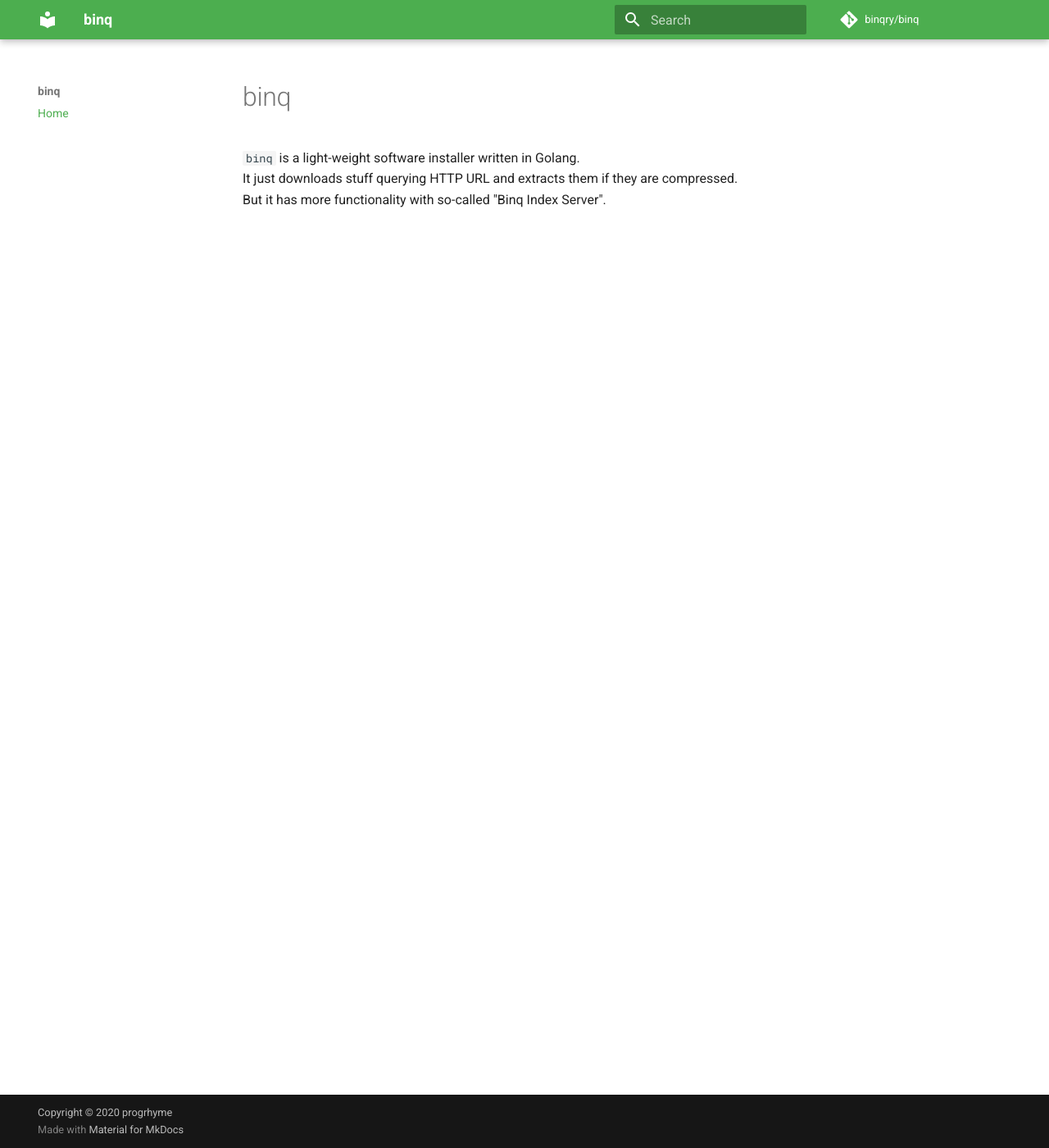
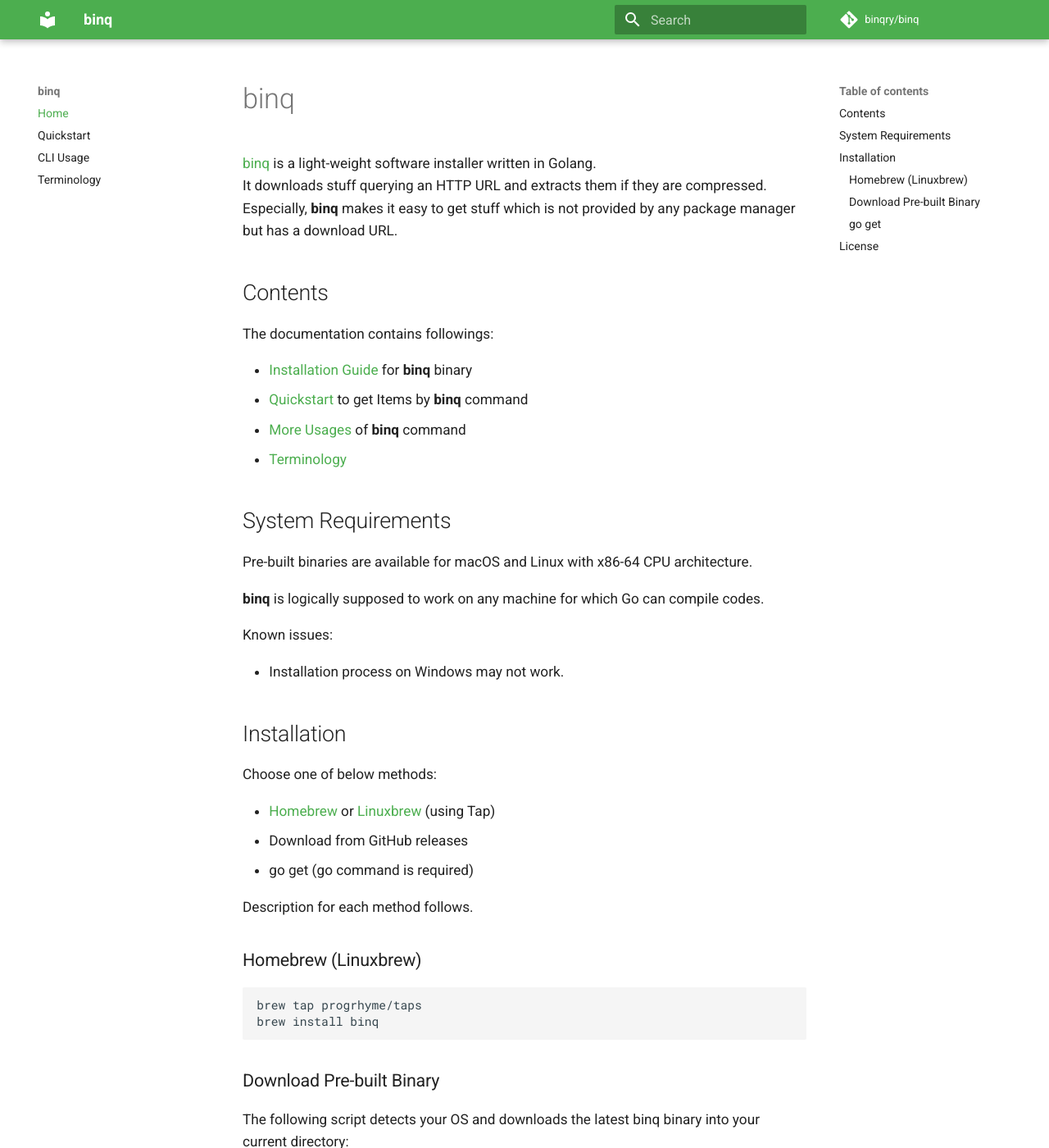
Before and after one commit to binqry/binqry.github.io, an MkDocs documentation site: the page built from docs/index.md, in a window 1280 px wide and 1400 px high. Shown: the whole window at 82% size. Built offline with MkDocs 1.6.1 and Material for MkDocs 9.7.7, drawn with Linux system fonts in a browser that asks for light colours; comment, search, counter and statistics services are not loaded; some of the changed text lies outside the part shown.

Commit message:
1st documentation

````diff
--- a/docs/index.md
+++ b/docs/index.md
@@ -1,5 +1,66 @@
 # binq
 
-`binq` is a light-weight software installer written in Golang.
-It just downloads stuff querying HTTP URL and extracts them if they are compressed.
-But it has more functionality with so-called "Binq Index Server".
+[binq](https://github.com/binqry/binq) is a light-weight software installer written in Golang.
+It downloads stuff querying an HTTP URL and extracts them if they are compressed.
+Especially, **binq** makes it easy to get stuff which is not provided by any package manager but has
+a download URL.
+
+## Contents
+
+The documentation contains followings:
+
+- [Installation Guide](#installation) for **binq** binary
+- [Quickstart](./quickstart/) to get Items by **binq** command
+- [More Usages](./cli-usage/) of **binq** command
+- [Terminology](./terminology/)
+
+## System Requirements
+
+Pre-built binaries are available for macOS and Linux with x86-64 CPU architecture.
+
+**binq** is logically supposed to work on any machine for which Go can compile codes.
+
+Known issues:
+
+- Installation process on Windows may not work.
+
+## Installation
+
+Choose one of below methods:
+
+- [Homebrew](https://brew.sh/) or [Linuxbrew](https://docs.brew.sh/Homebrew-on-Linux) (using Tap)
+- Download from GitHub releases
+- go get (go command is required)
+
+Description for each method follows.
+
+### Homebrew (Linuxbrew)
+
+```sh
+brew tap progrhyme/taps
+brew install binq
+```
+
+### Download Pre-built Binary
+
+The following script detects your OS and downloads the latest binq binary into your current directory:
+
+```sh
+curl -s "https://raw.githubusercontent.com/binqry/binq/master/get-binq.sh" | bash
+```
+
+Other versions are available on [GitHub Releases](https://github.com/binqry/binq/releases).
+
+### go get
+
+Just run this:
+
+```sh
+go get github.com/binqry/binq/cmd/binq
+```
+
+## License
+
+The MIT License.
+
+Copyright &copy; 2020 IKEDA Kiyoshi
--- /dev/null
+++ b/docs/stylesheets/extra.css
@@ -0,0 +1,12 @@
+.md-typeset {
+  font-size: .86rem;
+  line-height: 1.6;
+}
+
+.md-typeset table:not([class]) {
+  font-size: .78rem;
+}
+
+.md-typeset .admonition, .md-typeset details {
+  font-size: .72rem;
+}
--- a/mkdocs.yml
+++ b/mkdocs.yml
@@ -25,6 +25,12 @@
   - search
   - git-revision-date-localized
 
+extra_css:
+  - stylesheets/extra.css
+
 # Pages
 nav:
   - Home: index.md
+  - Quickstart: quickstart.md
+  - CLI Usage: cli-usage.md
+  - Terminology: terminology.md
````
Also changed, not shown: docs/cli-usage.md (added, +168 -0 lines), docs/quickstart.md (added, +54 -0 lines), docs/terminology.md (added, +33 -0 lines).
